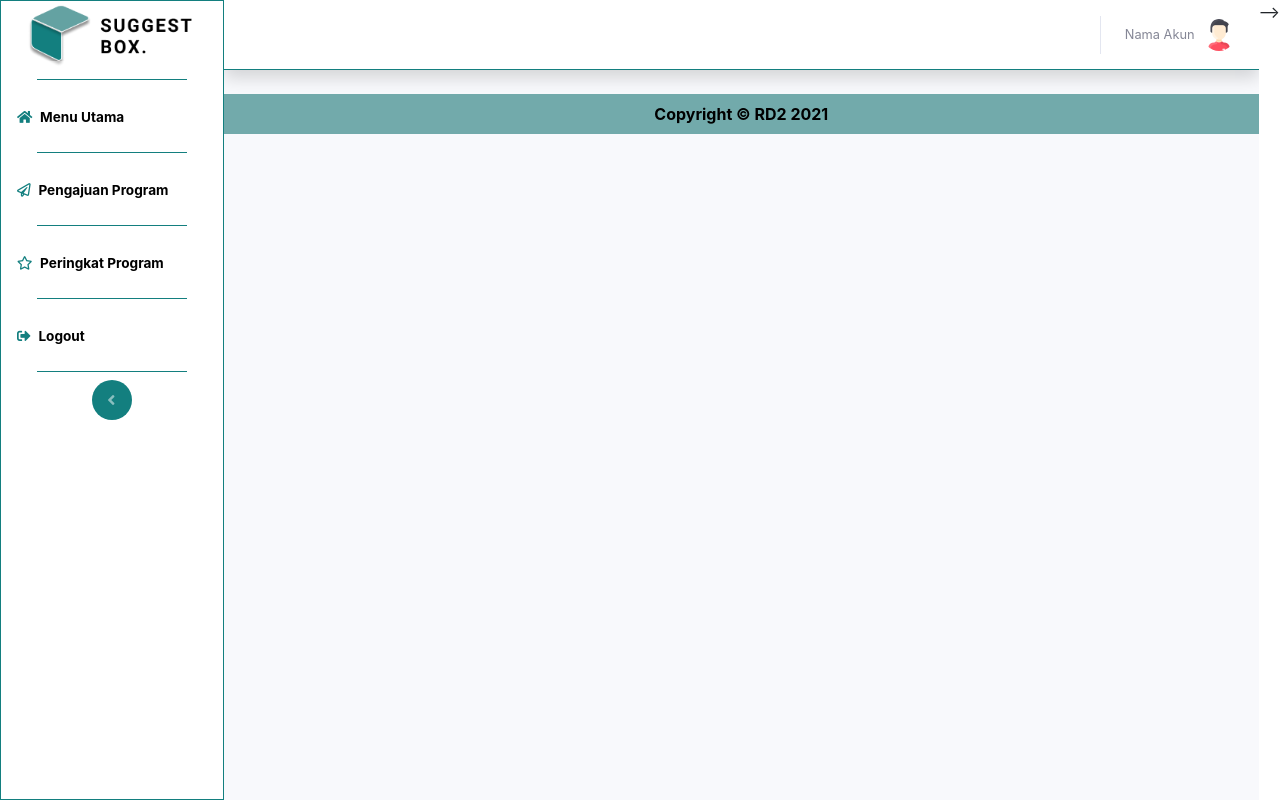
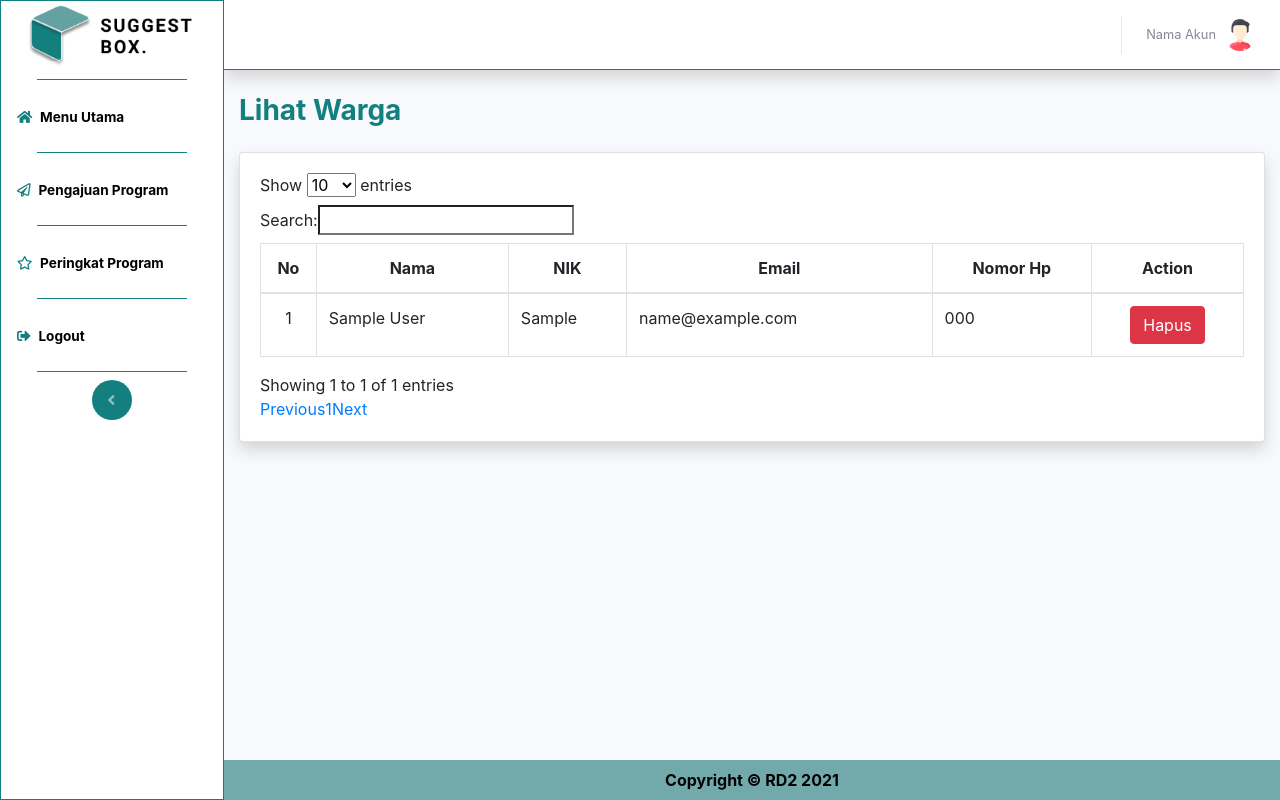
Before and after one commit to FikrulAkhyar/INF206-2021-RD2-SistemInformasiPengusulanProgramOlehWarga, a PHP site: page /lihat_warga.php in a window 1280 px wide. Run offline with PHP 8.4, Linux system fonts and the light colour scheme; tables that the repository leaves empty or names only in its code hold one stand-in row (values such as "Sample post"); some libraries are stand-ins or nearby versions.

Commit message:
Penambahan
Penambahan file .htaccess dan config.php serta menambahkan php kedalam file lihat_warga

```diff
--- /dev/null
+++ b/config.php
@@ -0,0 +1,28 @@
+<?php
+// Created By Fikrul Akhyar
+// 25 April 2021
+
+date_default_timezone_set('Asia/Jakarta');
+error_reporting(0);
+
+$maintenance = 0; // Maintenance? 1 = ya 0 = tidak
+if ($maintenance == 1) {
+    die("Site under Maintenance.");
+}
+
+// database
+$config['db'] = array(
+    'host' => 'localhost',
+    'name' => 'rd2',
+    'username' => 'root',
+    'password' => ''
+);
+
+$conn = mysqli_connect($config['db']['host'], $config['db']['username'], $config['db']['password'], $config['db']['name']);
+if (!$conn) {
+    die("Koneksi Gagal : " . mysqli_connect_error());
+}
+
+// date & time
+$date = date("d-m-Y");
+$time = date("H:i:s");
--- a/lihat_warga.php
+++ b/lihat_warga.php
@@ -1,3 +1,9 @@
+<?php
+require_once "config.php";
+
+$sql = mysqli_query($conn, "SELECT * FROM user");
+?>
+
 <!DOCTYPE html>
 <html lang="en">
 
@@ -125,7 +131,50 @@
                 <!-- End of Topbar -->
 
                 <!-- Content -->
+                <!-- Begin Page Content -->
+                <div class="container-fluid">
 
+                    <!-- Page Heading -->
+                    <h1 class="h3 mb-4 font-weight-bold" style="color: #137F7F">Lihat Warga</h1>
+                    <!-- DataTales Example -->
+                    <div class="card shadow mb-4">
+                        <div class="card-body">
+                            <div class="table-responsive">
+                                <table class="table table-bordered" id="dataTable" width="100%" cellspacing="0">
+                                    <thead>
+                                        <tr align="center">
+                                            <th>No</th>
+                                            <th>Nama</th>
+                                            <th>NIK</th>
+                                            <th>Email</th>
+                                            <th>Nomor Hp</th>
+                                            <th>Action</th>
+                                        </tr>
+                                    </thead>
+                                    <tbody>
+                                        <?php $i = 1; ?>
+                                        <?php while ($warga = mysqli_fetch_assoc($sql)) : ?>
+                                            <tr>
+                                                <td align="center"><?= $i; ?></td>
+                                                <td><?= $warga['nama']; ?></td>
+                                                <td><?= $warga['nik']; ?></td>
+                                                <td><?= $warga['email']; ?></td>
+                                                <td><?= $warga['no_hp']; ?></td>
+                                                <td align="center"><a href="" class="btn btn-danger">Hapus</a></td>
+                                                <?php $i++ ?>
+                                            </tr>
+                                        <?php endwhile; ?>
+                                    </tbody>
+                                </table>
+                            </div>
+                        </div>
+                    </div>
+
+                </div>
+                <!-- /.container-fluid -->
+
+            </div>
+            <!-- End of Main Content -->
 
             <!-- End of Content -->
 
@@ -177,7 +226,7 @@
 
     <!-- Page level plugins -->
     <script src="vendor/datatables/jquery.dataTables.min.js"></script>
-        <script src="vendor/datatables/dataTables.bootstrap4.min.js"></script> -->
+    <script src="vendor/datatables/dataTables.bootstrap4.min.js"></script>
 
     <!-- Page level custom scripts -->
     <script src="js/datatables.js"></script>
```
Also changed, not shown: .htaccess (added). Lines whose indentation alone changed are shown as unchanged.
